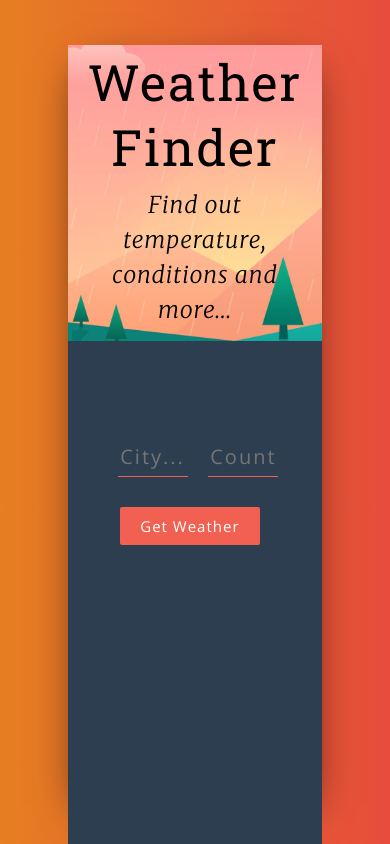
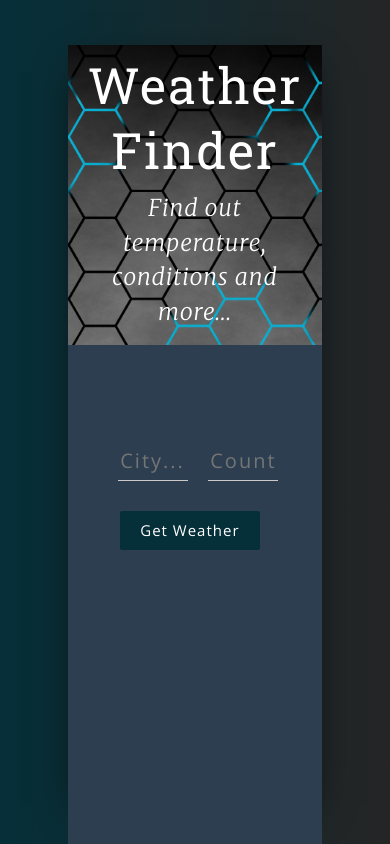
Before and after one commit to vukanmrvaljevic/Element, a React (Create React App) app: page / in a window 390 px wide. Shown: the top 844 px of the page. Built offline with nearby package versions, Linux system fonts and the light colour scheme; no server answers.

Commit message:
design changes

```diff
--- a/src/App.css
+++ b/src/App.css
@@ -7,7 +7,7 @@
 }
 
 .wrapper {
-    background: linear-gradient(to right, #e67e22, #e74c3c);
+    background: linear-gradient(to right, #052f39, #252525);
     height: 100vh;
     display: flex;
     justify-content: center;
@@ -24,13 +24,13 @@
 
 .title-container {
     height: 35vh;
-    background: url("img/bg.jpeg") center center no-repeat;
+    background: url("img/bg2.png") center center no-repeat;
     background-size: cover;
     display: flex;
     align-items: center;
     justify-content: center;
     text-align: center;
-    color: #000;
+    color: #fff;
 }
 
 .title-container__title {
@@ -58,7 +58,7 @@
 input[type="text"] {
     background-color: transparent;
     border: 0;
-    border-bottom: solid 1px #f16051;
+    border-bottom: solid 1px #cdc8c8;
     width: 30%;
     padding-bottom: 4px;
     color: #fff !important;
@@ -87,7 +87,7 @@
     letter-spacing: 1px;
     font-size: 15px;
     cursor: pointer;
-    background-color: #f16051;
+    background-color: #052f39;
     color: #fff;
     font-weight: 100;
 }
@@ -120,7 +120,7 @@
 }
 
 .weather__error {
-    color: #f16051;
+    color: #fff;
     font-size: 20px;
     letter-spacing: 1px;
     font-weight: 200;
@@ -132,7 +132,8 @@
     }
 
     .title-container {
-        width: 850px;
+        width: 840px;
+        height: 300px;
     }
 
     .form-container {
```
Also changed, not shown: src/img/bg2.png (added).
